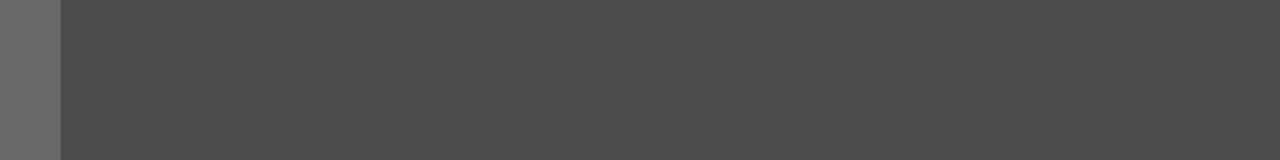
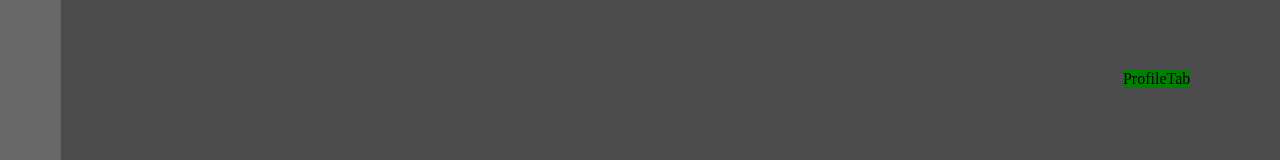
Before and after one commit to JoseJ55/general-backend-admin-page, a React (Vite) app: page / in a window 1280 px wide. Shown: the part 632-792 px from the top of the page. Built offline with nearby package versions, Linux system fonts and the light colour scheme.

Commit message:
added basic for the profile tab

```diff
--- a/src/Components/Header/Header.jsx
+++ b/src/Components/Header/Header.jsx
@@ -1,7 +1,12 @@
 import React from 'react';
 import './style.css';
+import ProfileTab from '../ProfileTab/ProfileTab';
 
 function Header() {
+  const onImageClick = () => {
+    console.log('clicked');
+  };
+
   return (
     <div id="header">
       <p id="header-title">Admin Page</p>
@@ -11,7 +16,13 @@ function Header() {
           id="header-user-image"
           src="https://images.unsplash.com/photo-1457449940276-e8deed18bfff?ixlib=rb-4.0.3&ixid=MnwxMjA3fDB8MHxwaG90by1wYWdlfHx8fGVufDB8fHx8&auto=format&fit=crop&w=2070&q=80"
           alt="default profile"
+          onClick={onImageClick}
+          role="presentation"
         />
+
+        <div id="header-user-tab">
+          <ProfileTab />
+        </div>
       </div>
     </div>
   );
--- a/src/Components/Header/style.css
+++ b/src/Components/Header/style.css
@@ -41,3 +41,9 @@
 #header-user-image:hover {
     cursor: pointer;
 }
+
+#header-user-tab {
+    position: absolute;
+    bottom: 10%;
+    background-color: green;
+}
--- /dev/null
+++ b/src/Components/ProfileTab/ProfileTab.jsx
@@ -0,0 +1,10 @@
+import React from 'react';
+import './ProfileTab.css';
+
+function ProfileTab() {
+  return (
+    <div>ProfileTab</div>
+  );
+}
+
+export default ProfileTab;
--- /dev/null
+++ b/src/app/Reducers/ProfileTab.js
@@ -0,0 +1,19 @@
+// eslint-disable-next-line import/no-extraneous-dependencies
+import { createSlice } from '@reduxjs/toolkit';
+
+export const profileTabSlice = createSlice({
+  name: 'profiletab',
+  initialState: {
+    toggled: false,
+  },
+  reducers: {
+    toggleSideNav: (state) => {
+      // eslint-disable-next-line no-param-reassign
+      state.toggled = !state.toggled;
+    },
+  },
+});
+
+export const { toggleSideNav, changeTab } = profileTabSlice.actions;
+
+export default profileTabSlice.reducer;
--- a/src/app/store.js
+++ b/src/app/store.js
@@ -2,9 +2,11 @@
 /* eslint-disable import/no-extraneous-dependencies */
 import { configureStore } from '@reduxjs/toolkit';
 import SideNavbar from './Reducers/SideNavbar';
+import ProfileTab from './Reducers/ProfileTab';
 
 export const store = configureStore({
   reducer: {
     sidenav: SideNavbar,
+    profiletab: ProfileTab,
   },
 });
```
Also changed, not shown: src/Components/ProfileTab/ProfileTab.css (added).
